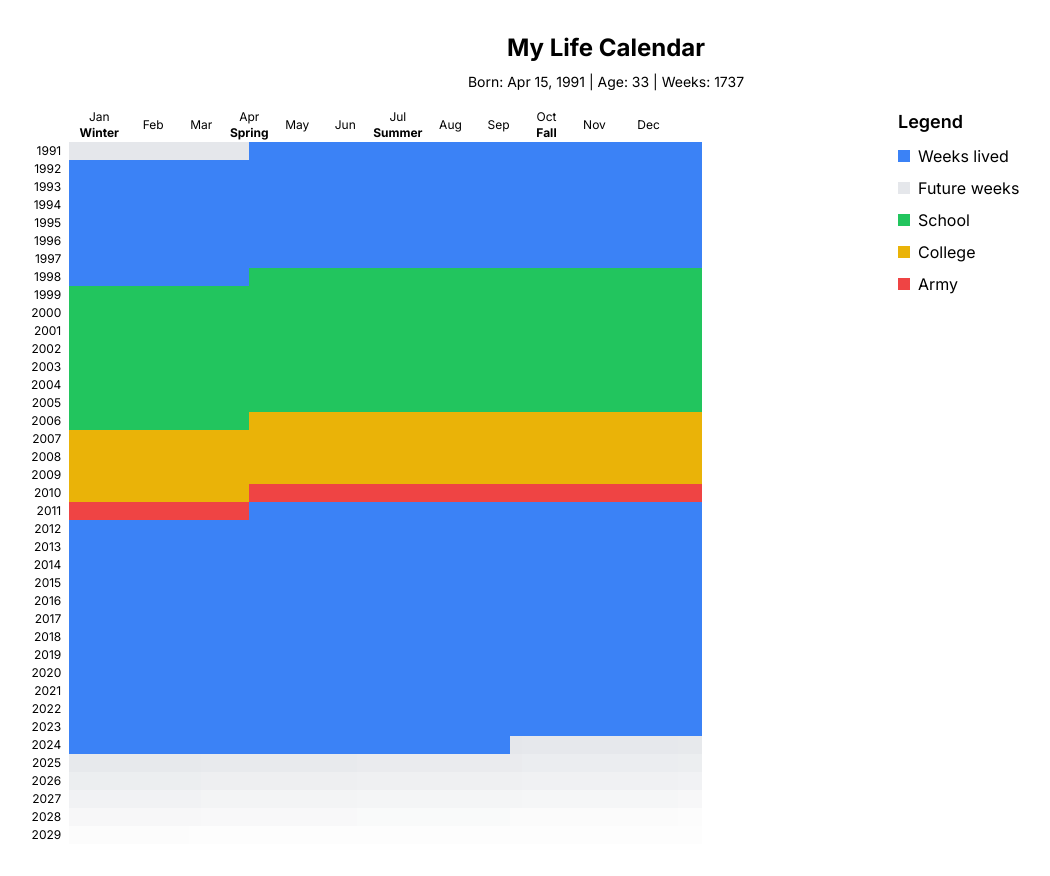
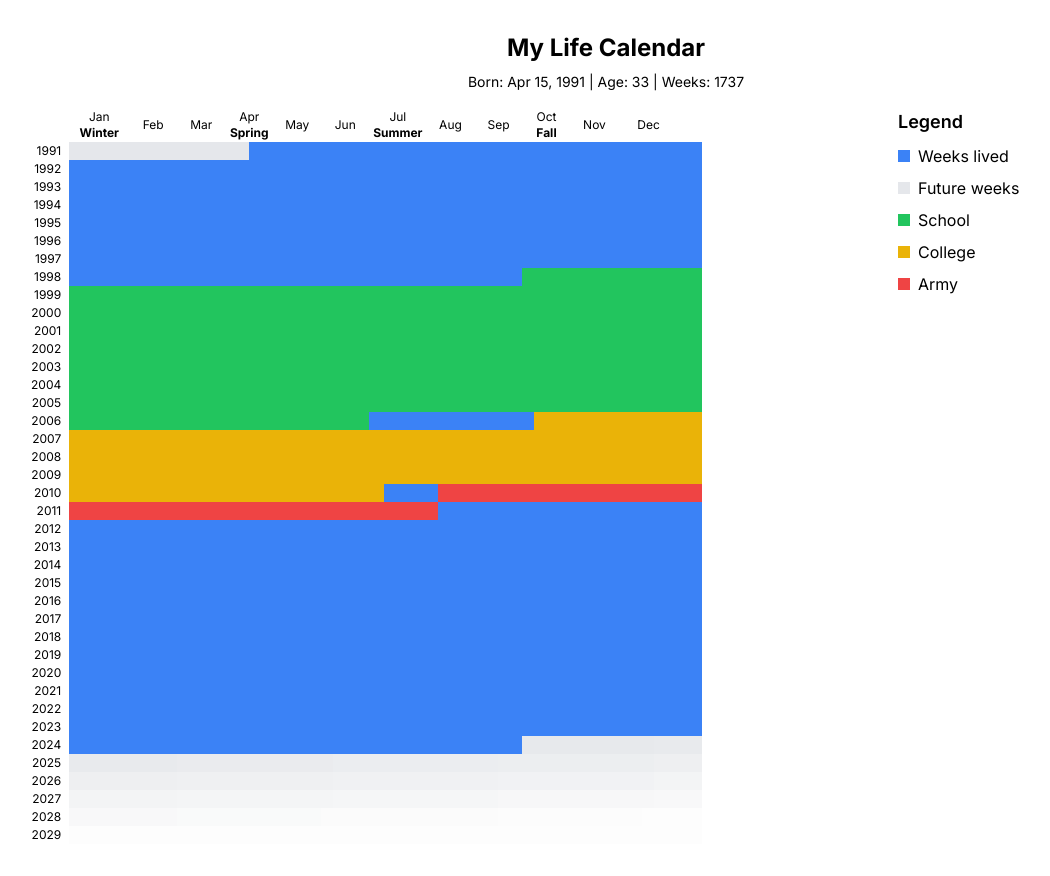
Before and after one commit to WiegerWolf/life-calendar, a Next.js app: page / in a window 1280 px wide. Shown: the whole page, without its empty margins (34-1084 px from the left). Built offline with nearby package versions, Linux system fonts and the light colour scheme.

Commit message:
Migrate life events to use startDate and endDate instead of startAge and duration

```diff
--- a/app/page.tsx
+++ b/app/page.tsx
@@ -2,9 +2,24 @@
 import LifeCalendar from '../components/LifeCalendar';
 
 const lifeEvents = [
-  { name: 'School', startAge: 7, duration: 8, color: 'bg-green-500' },
-  { name: 'College', startAge: 15, duration: 4, color: 'bg-yellow-500' },
-  { name: 'Army', startAge: 19, duration: 1, color: 'bg-red-500' },
+  {
+    name: 'School',
+    startDate: new Date(1998, 8, 1), // September 1, 1998
+    endDate: new Date(2006, 5, 1),   // June 1, 2006
+    color: 'bg-green-500'
+  },
+  {
+    name: 'College',
+    startDate: new Date(2006, 8, 1), // September 1, 2006
+    endDate: new Date(2010, 5, 1),   // June 1, 2010
+    color: 'bg-yellow-500'
+  },
+  {
+    name: 'Army',
+    startDate: new Date(2010, 6, 1), // July 1, 2010
+    endDate: new Date(2011, 6, 1),   // July 1, 2011
+    color: 'bg-red-500'
+  },
   // Add more life events as needed
 ];
 
@@ -22,7 +37,7 @@ export default function Home() {
       </div>
       <div className="flex flex-col md:flex-row w-full max-w-6xl mx-auto">
         <div className="md:w-3/4 mb-4 md:mb-0 md:mr-4">
-          <LifeCalendar birthDate={birthDate} lifeEvents={lifeEvents} />
+      <LifeCalendar birthDate={birthDate} lifeEvents={lifeEvents} />
         </div>
         <div className="md:w-1/4">
           <h2 className="text-lg font-semibold mb-2">Legend</h2>
--- a/components/LifeCalendar.tsx
+++ b/components/LifeCalendar.tsx
@@ -4,8 +4,8 @@ import React, { useState, useRef, useEffect } from 'react';
 
 interface LifeEvent {
     name: string;
-  startAge: number;
-  duration: number;
+    startDate: Date;
+    endDate: Date;
     color: string;
 }
 
@@ -43,20 +43,19 @@ const LifeCalendar: React.FC<LifeCalendarProps> = ({ birthDate, lifeEvents }) =>
     };
 
     const getColorAndEventForWeek = (weekIndex: number): [string, string | null] => {
-    if (weekIndex < weeksBeforeBirth) {
+        const weekDate = new Date(startDate.getTime() + weekIndex * 7 * 24 * 60 * 60 * 1000);
+
+        if (weekDate < birthDate) {
             return ['bg-gray-200', null]; // Weeks before birth
-    } else if (weekIndex < weeksBeforeBirth + weeksLived) {
-      const ageInWeeks = weekIndex - weeksBeforeBirth;
+        } else if (weekDate <= today) {
             for (const event of lifeEvents) {
-        const eventStartWeek = event.startAge * 52;
-        const eventEndWeek = eventStartWeek + (event.duration * 52);
-        if (ageInWeeks >= eventStartWeek && ageInWeeks < eventEndWeek) {
+                if (weekDate >= event.startDate && weekDate <= event.endDate) {
                     return [event.color, event.name];
                 }
             }
             return ['bg-blue-500', null];
         } else {
-      const opacity = 1 - (weekIndex - (weeksBeforeBirth + weeksLived)) / futureWeeks;
+            const opacity = 1 - (weekIndex - weeksLived) / futureWeeks;
             const opacityPercent = Math.max(5, Math.floor(opacity * 20) * 5);
             return [`bg-gray-200 opacity-${opacityPercent}`, null];
         }
```
Lines whose indentation alone changed are shown as unchanged.
